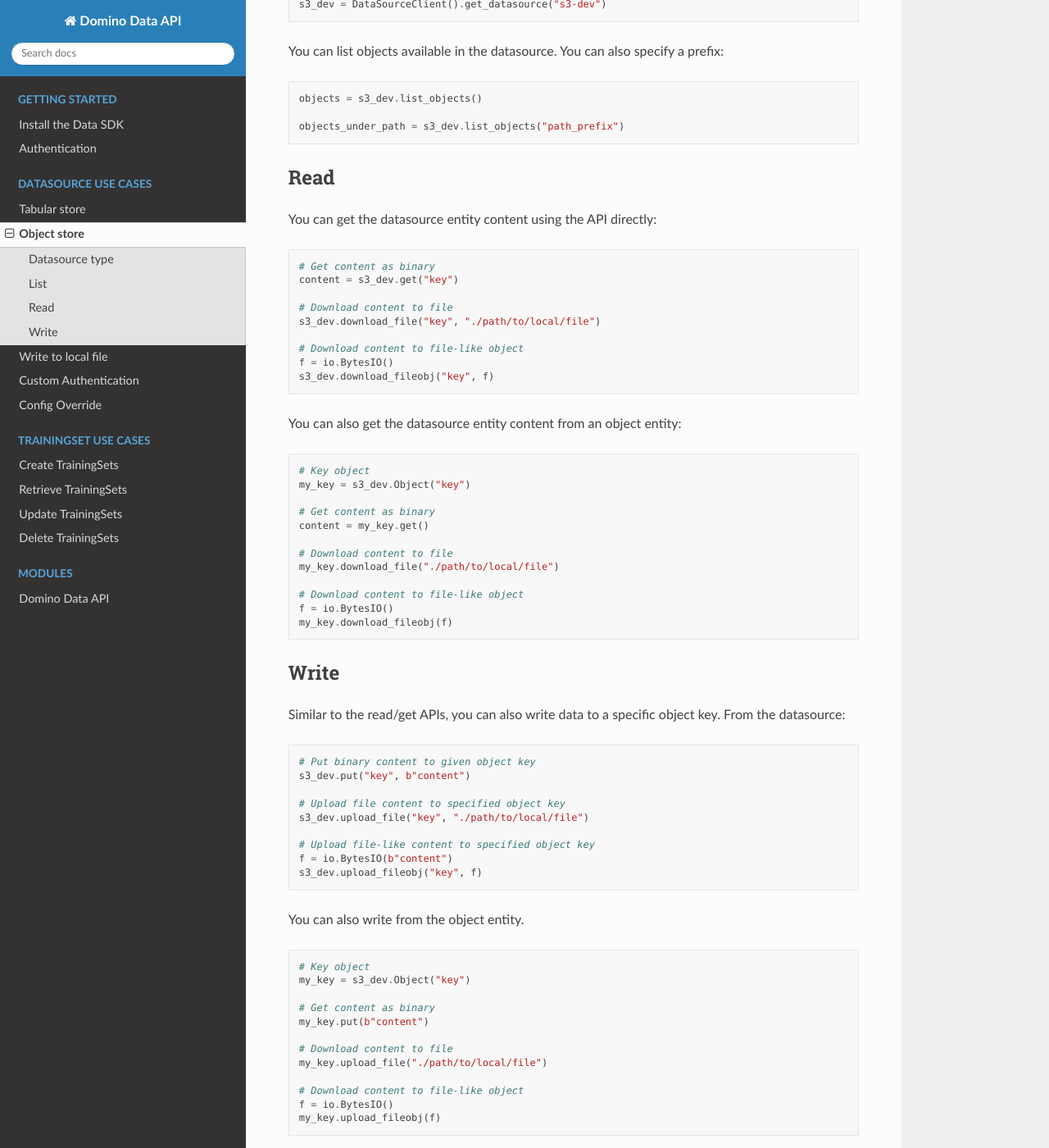
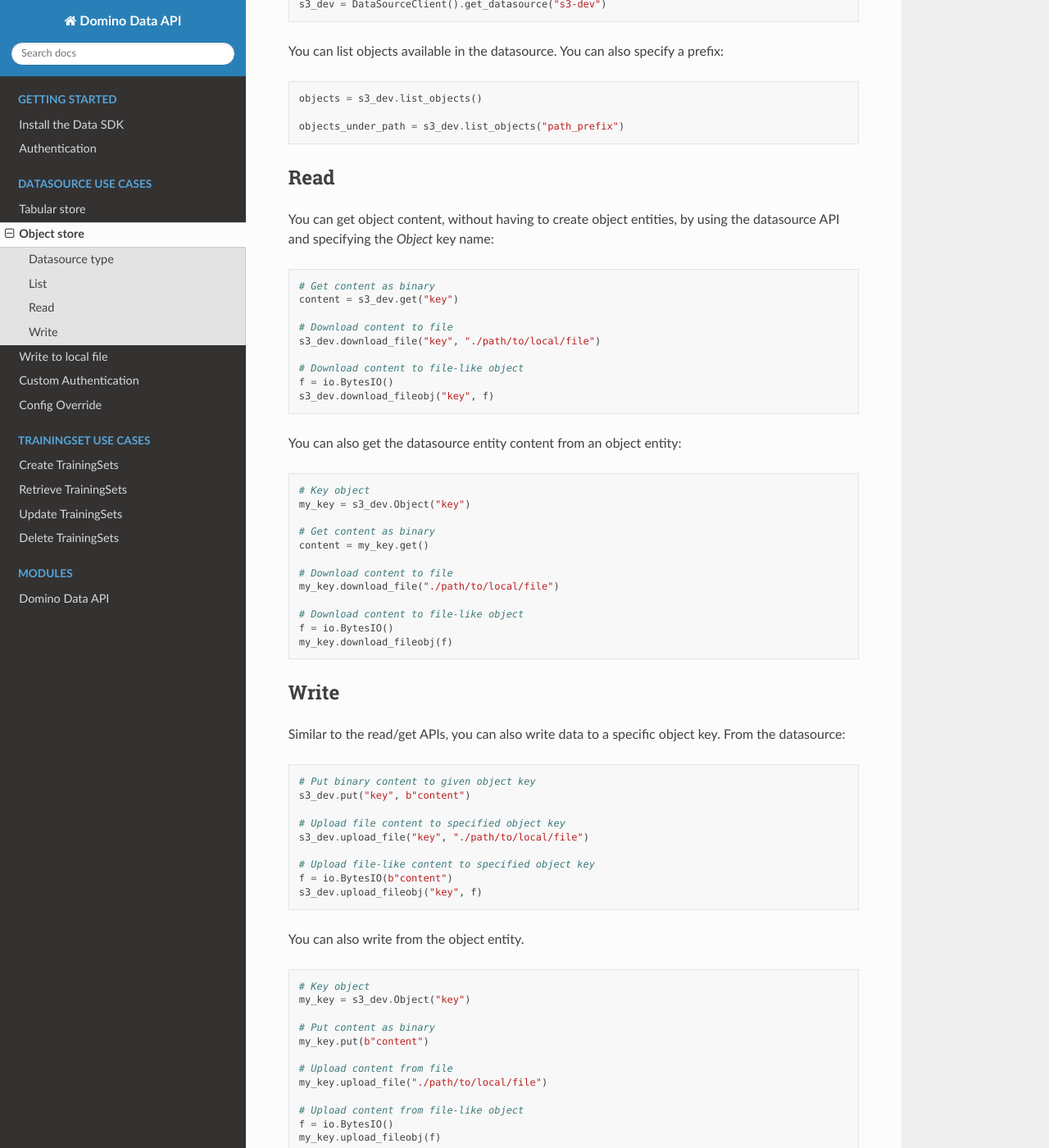
Before and after one commit to dominodatalab/domino-data, a Sphinx documentation site: the page built from docs/source/usecases/object_store.rst, in a window 1280 px wide and 1400 px high, scrolled down 441 px. Shown: the whole window at 82% size. Built offline with Sphinx 7.4.7 and the Read the Docs theme 2.0.0, drawn with Linux system fonts in a browser that asks for light colours.

Commit message:
Updated as per GH comments.

```diff
--- a/docs/source/usecases/create_trainingset.rst
+++ b/docs/source/usecases/create_trainingset.rst
@@ -1,4 +1,4 @@
-.. _create_training_set:
+.. _create_uctraining_set:
 
 Create TrainingSets
 ===================
--- a/docs/source/usecases/get_trainingset.rst
+++ b/docs/source/usecases/get_trainingset.rst
@@ -63,7 +63,7 @@ You can retrieve `TrainingSets` by name.
 Find TrainingSets
 -----------------
 
-You can serach `TrainingSets` by metadata. Results matching all metadata fields are returned.
+You can search `TrainingSets` by metadata. Results matching all metadata fields are returned.
 
 .. code-block:: python
 
--- a/docs/source/usecases/object_store.rst
+++ b/docs/source/usecases/object_store.rst
@@ -33,7 +33,7 @@ You can list objects available in the datasource. You can also specify a prefix:
 Read
 ----
 
-You can get the datasource entity content using the API directly:
+You can get object content, without having to create object entities, by using the datasource API and specifying the `Object` key name:
 
 .. code-block:: python
 
@@ -94,12 +94,12 @@ You can also write from the object entity.
    # Key object
    my_key = s3_dev.Object("key")
 
-   # Get content as binary
+   # Put content as binary
    my_key.put(b"content")
 
-   # Download content to file
+   # Upload content from file
    my_key.upload_file("./path/to/local/file")
 
-   # Download content to file-like object
+   # Upload content from file-like object
    f = io.BytesIO()
    my_key.upload_fileobj(f)
--- a/requirements.txt
+++ b/requirements.txt
@@ -1,4 +1,4 @@
-anyio==3.5.0; python_full_version >= "3.6.2" and python_version >= "3.6"
+anyio==3.4.0; python_full_version >= "3.6.2" and python_version >= "3.6"
 attrs==21.4.0; (python_version >= "2.7" and python_full_version < "3.0.0") or (python_full_version >= "3.5.0")
 backoff==1.11.1; (python_version >= "2.7" and python_full_version < "3.0.0") or (python_full_version >= "3.5.0")
 certifi==2021.10.8; python_version >= "3.6"
```
Also changed, not shown: 1 other file.
